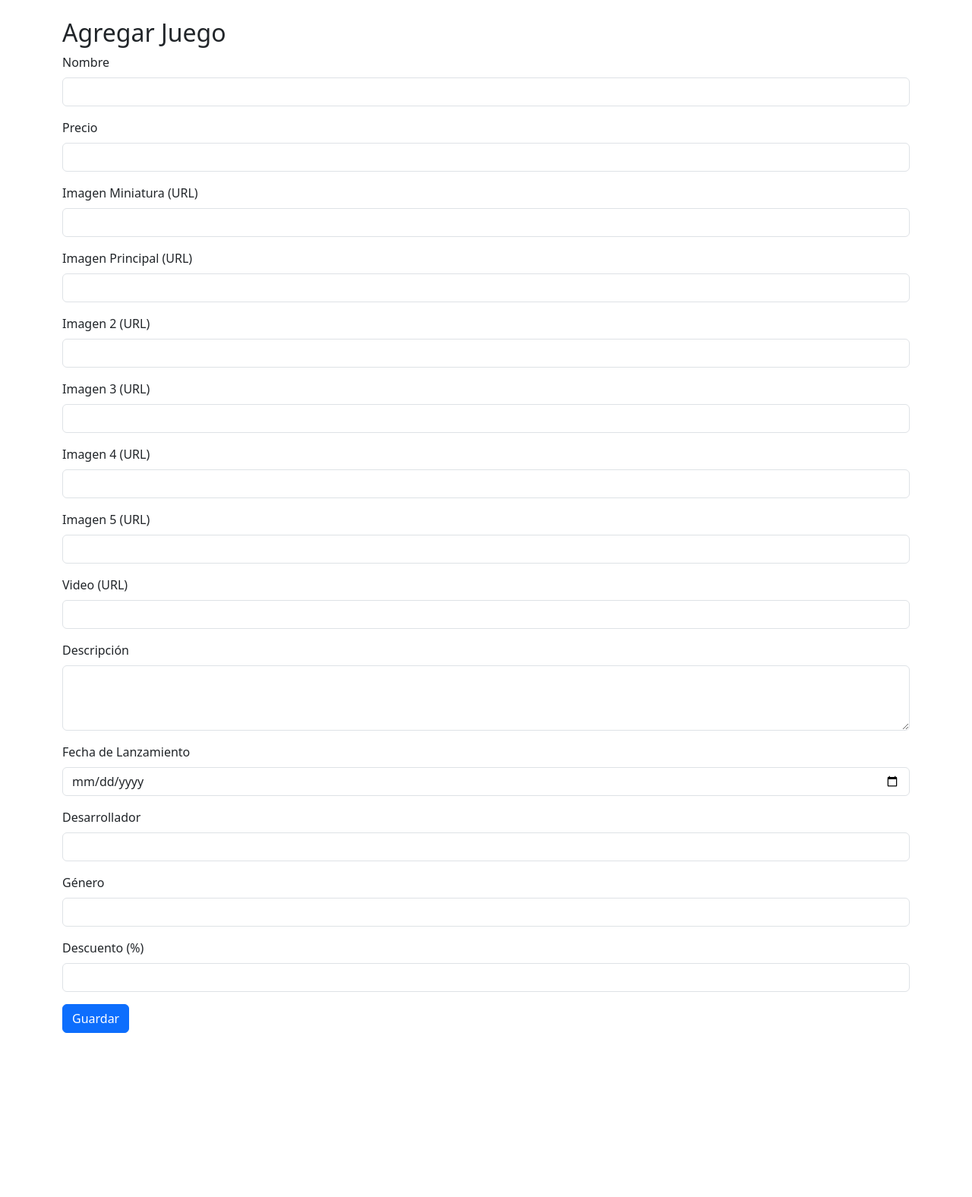
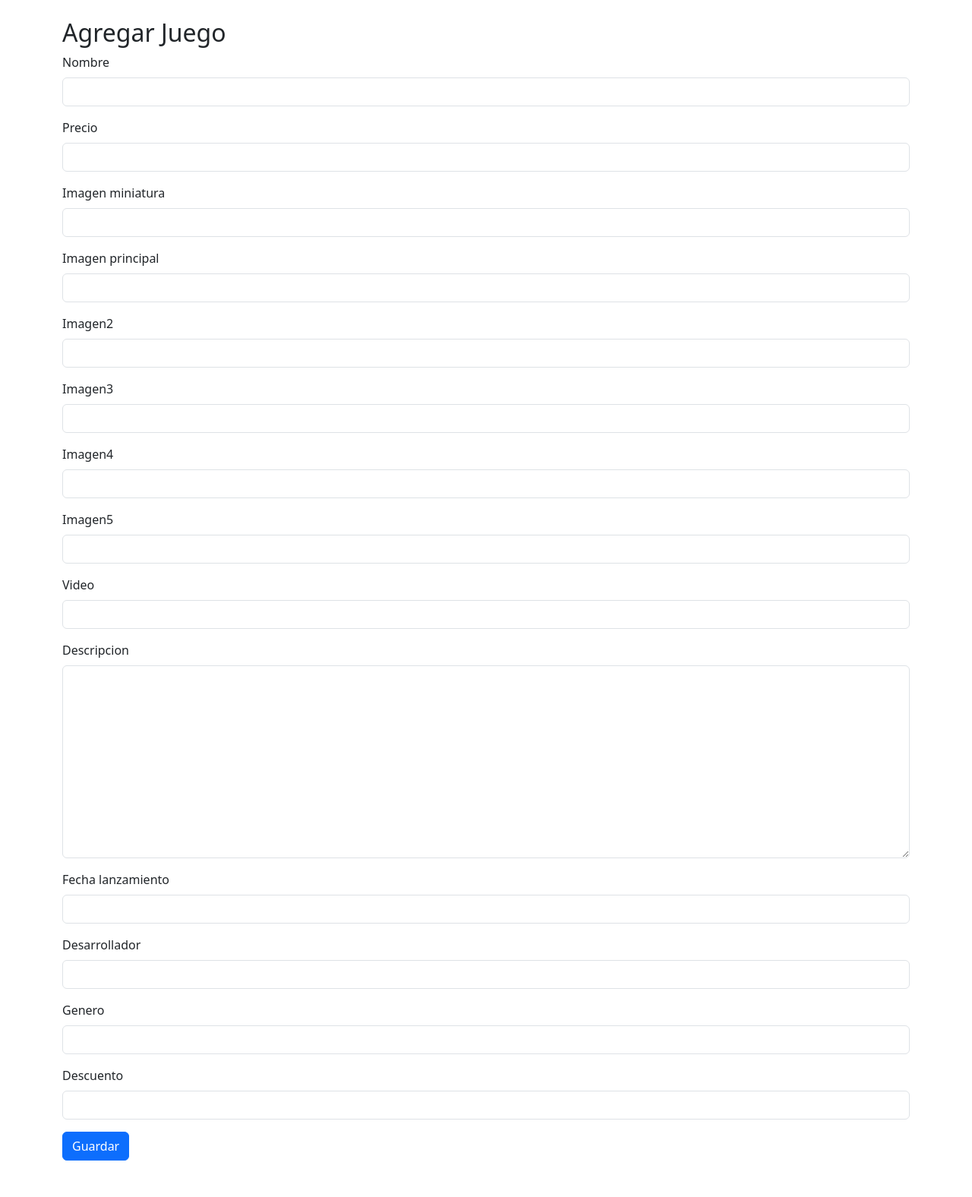
Before and after one commit to Adavidfr/pixelzone, a Django app: page /agregar/ in a window 1280 px wide. Shown: the part 56-1632 px from the top of the page at 76% size. Before the commit the page ends 1416 px from the top, so only its background shows below. Run offline with Django 5.2, Linux system fonts and the light colour scheme; some libraries are stand-ins or nearby versions.

Commit message:
feat: refactor agregar_juego template to use form rendering for improved maintainability

```diff
--- a/juegos/templates/agregar_juego.html
+++ b/juegos/templates/agregar_juego.html
@@ -1,24 +1,23 @@
 {% extends 'base.html' %}
+{% load widget_tweaks %}
 
 {% block content %}
 <h2>Agregar Juego</h2>
-<form method="POST">
+<form method="POST" enctype="multipart/form-data" class="pb-5">
     {% csrf_token %}
-    <div class="mb-3"><label class="form-label">Nombre</label><input type="text" name="nombre" class="form-control" required></div>
-    <div class="mb-3"><label class="form-label">Precio</label><input type="number" step="0.01" name="precio" class="form-control" required></div>
-    <div class="mb-3"><label class="form-label">Imagen Miniatura (URL)</label><input type="url" name="imagen_miniatura" class="form-control"></div>
-    <div class="mb-3"><label class="form-label">Imagen Principal (URL)</label><input type="url" name="imagen_principal" class="form-control"></div>
-    <div class="mb-3"><label class="form-label">Imagen 2 (URL)</label><input type="url" name="imagen2" class="form-control"></div>
-    <div class="mb-3"><label class="form-label">Imagen 3 (URL)</label><input type="url" name="imagen3" class="form-control"></div>
-    <div class="mb-3"><label class="form-label">Imagen 4 (URL)</label><input type="url" name="imagen4" class="form-control"></div>
-    <div class="mb-3"><label class="form-label">Imagen 5 (URL)</label><input type="url" name="imagen5" class="form-control"></div>
-    <div class="mb-3"><label class="form-label">Video (URL)</label><input type="url" name="video" class="form-control"></div>
-    <div class="mb-3"><label class="form-label">Descripción</label><textarea name="descripcion" class="form-control" rows="3"></textarea></div>
-    <div class="mb-3"><label class="form-label">Fecha de Lanzamiento</label><input type="date" name="fecha_lanzamiento" class="form-control"></div>
-    <div class="mb-3"><label class="form-label">Desarrollador</label><input type="text" name="desarrollador" class="form-control"></div>
-    <div class="mb-3"><label class="form-label">Género</label><input type="text" name="genero" class="form-control"></div>
-    <div class="mb-3"><label class="form-label">Descuento (%)</label><input type="number" name="descuento" class="form-control"></div>
+
+    {% for field in form %}
+        <div class="mb-3">
+            <label class="form-label" for="{{ field.id_for_label }}">{{ field.label }}</label>
+            {{ field|add_class:"form-control" }}
+            {% if field.errors %}
+                <div class="text-danger small">
+                    {{ field.errors }}
+                </div>
+            {% endif %}
+        </div>
+    {% endfor %}
+
     <button type="submit" class="btn btn-primary">Guardar</button>
 </form>
-
 {% endblock %}
```
